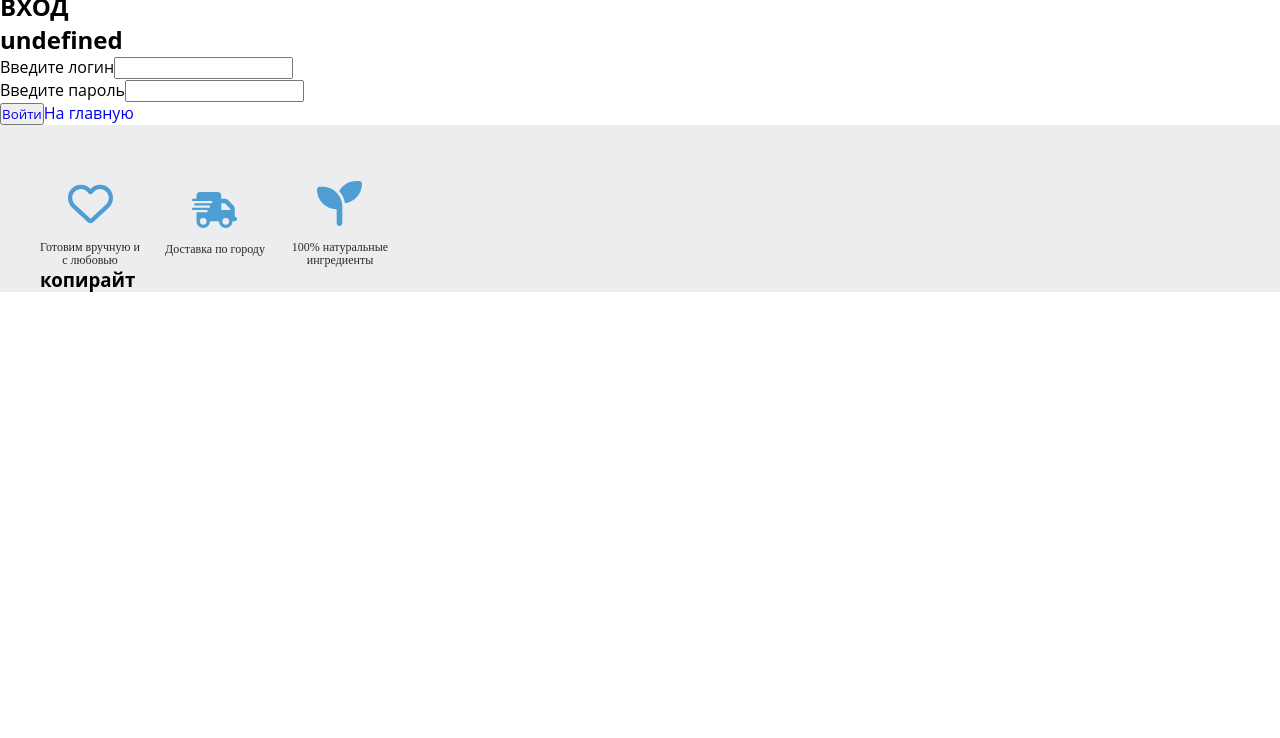
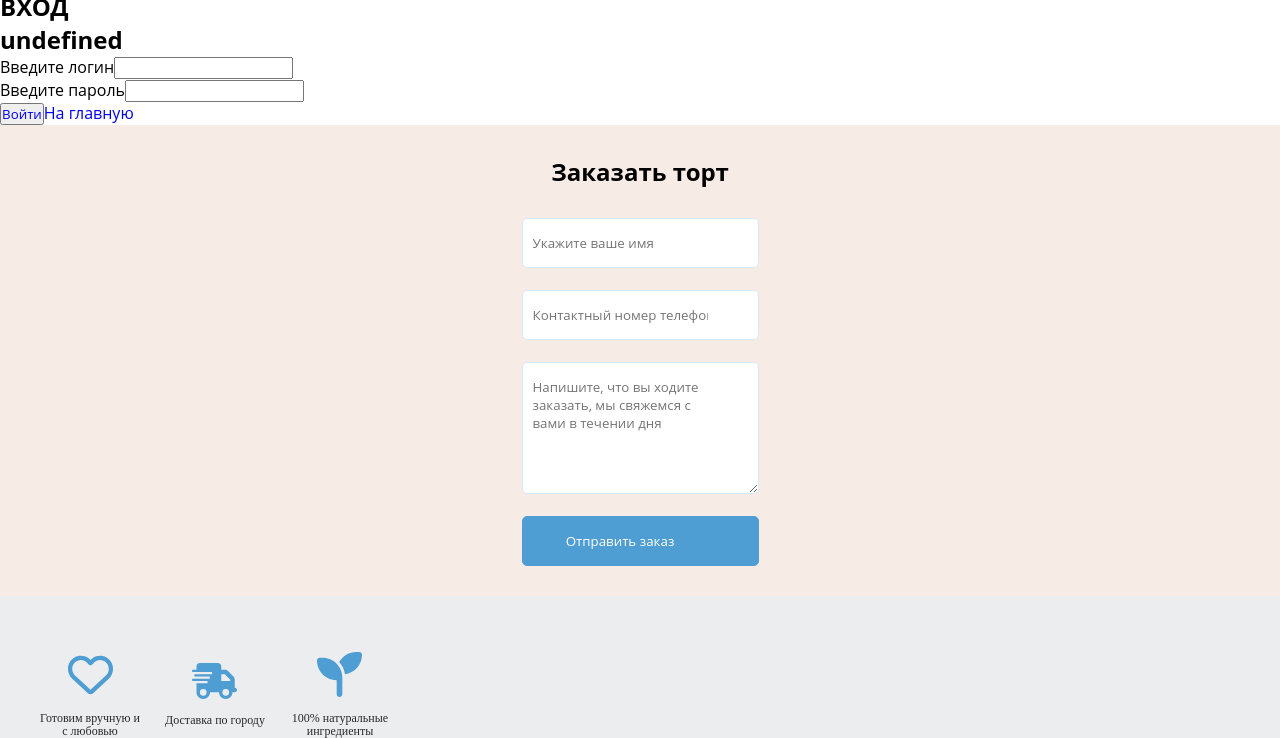
Before and after one commit to Vladislav-create/pptortikinsk, a React app in the folder client/: page /login in a window 1280 px wide. Shown: the part 625-1363 px from the top of the page. Before the commit the page ends 917 px from the top, so only its background shows below. Built offline with nearby package versions, Linux system fonts and the light colour scheme; no server answers.

Commit message:
добавил форму для заказа

```diff
--- a/client/src/components/costCalculationComp/costCalculation.module.css
+++ b/client/src/components/costCalculationComp/costCalculation.module.css
@@ -1,22 +1,48 @@
 .contentBox {
-    background-color: gray;
+    background-color: #F7EBE5;
     display: flex;
     flex-direction: column;
     justify-content: center;
     align-items: center;
 }
+.title{
+    margin-bottom: 30px;
+    margin-top: 30px;
+}
 .form{
     display: flex;
     flex-direction: column;
+    margin-bottom: 30px;
 }
 .form__name {
     max-width: 200px;
+    padding: 15px 50px 15px 10px;
+    border: solid 1px #D4E9F9;
+    border-radius: 5px;
 }
 .form__phone {
     max-width: 200px;
+    padding: 15px 50px 15px 10px;
+    border: solid 1px #D4E9F9;
+    border-radius: 5px;
 }
 .form__description {
     min-height: 100px;
+    padding: 15px 50px 15px 10px;
+    border: solid 1px #D4E9F9;
+    border-radius: 5px;
+}
+.form__btn{
+    background-color: #4E9DD3;
+    padding: 15px 50px 15px 10px;
+    border: solid 1px #4E9DD3;
+    border-radius: 5px;
+    color: white;
+}
+.form__btn:hover{
+    cursor: pointer;
+    color: white;
+    background-color: #4E9DD3;
 }
 .choiceBox {
     display: flex;
--- a/client/src/components/costCalculationComp/costCalculationComponent.jsx
+++ b/client/src/components/costCalculationComp/costCalculationComponent.jsx
@@ -13,30 +13,36 @@ export function CostCalculationComponent() {
     }
 
     const onButtonClick = (e) => {
-        let id = nanoid()
+        let id = nanoid();
+        const elemName = document.getElementById('name').value;
+        const elemPhone = document.getElementById('phone').value;
+        const elemDescription = document.getElementById('description').value;
         e.preventDefault();
         console.log('hi');
-        fetch('/api/bricks', {
+        fetch('/', {
             method: 'POST',
-            body: JSON.stringify({ id }),
+            body: JSON.stringify({ id, elemName, elemPhone, elemDescription}),
             headers: {
                 'Content-type': 'application/json'
             }
         })
+        console.log(elemName);
+        console.log(elemPhone);
+        console.log(elemDescription);
     }
 
     useEffect(getAllDataFromDbUsers, []);
 
     return (
         <div className={styles.contentBox}>
-            <h1>Рассчитать стоимость торта</h1>
-            <br></br>
+            {/* <h1>Рассчитать стоимость торта</h1>
+            <br></br> */}
             {/*
                 1) торт
                 2) вес
                 3) декор
             */}
-            <div className={styles.choiceBox}>
+            {/* <div className={styles.choiceBox}>
                 <section className={styles.typesOfCakes}>
                     <h3>Торт</h3>
                     <div className={styles.typesOfCakes__radioButton}>
@@ -88,14 +94,14 @@ export function CostCalculationComponent() {
                 </section>
             </div>
 
-            <br></br>
-            <h1>Заказать торт</h1>
+            <br></br> */}
+            <h1 className={styles.title}>Заказать торт</h1>
             <form className={styles.form}>
-                <input className={styles.form__name} placeholder="Укажите ваше имя"></input>
+                <input id="name" className={styles.form__name} placeholder="Укажите ваше имя"></input>
                 <br></br>
-                <input className={styles.form__phone} placeholder="Контактный номер телефона"></input>
+                <input id="phone" className={styles.form__phone} placeholder="Контактный номер телефона"></input>
                 <br></br>
-                <textarea className={styles.form__description} placeholder="Напишите, что вы ходите заказать, мы свяжемся с вами в течении дня"></textarea>
+                <textarea id="description" className={styles.form__description} placeholder="Напишите, что вы ходите заказать, мы свяжемся с вами в течении дня"></textarea>
                 <br></br>
                 <button className={styles.form__btn} onClick={onButtonClick}> Отправить заказ</button>
             </form>
--- a/client/src/components/footerComp/footerComponent.jsx
+++ b/client/src/components/footerComp/footerComponent.jsx
@@ -26,7 +26,7 @@ export function FooterComponent() {
 
                     </div>
                     <div className={styles.footer__left__bottom}>
-                        <h1>копирайт</h1>
+                        {/* <h1>копирайт</h1> */}
                         {/* <div className={styles.container}>
                             <a className={styles.buttonDecor} href='#'>
                                 <span className={styles.buttonDecor__span}>Заказать</span>
--- a/client/src/components/mainPageComp/mainPageComp.jsx
+++ b/client/src/components/mainPageComp/mainPageComp.jsx
@@ -25,7 +25,7 @@ export function MainPageComp() {
                         </Route>
                         <Route path="*" element = {<h1>404</h1>}/>
                     </Routes>
-                    {/* <CostCalculationComponent/> */}
+                    <CostCalculationComponent/>
                 <FooterComponent/>
             </Provider>
         </section>
```
Also changed, not shown: server.js (+6 -7 lines).
